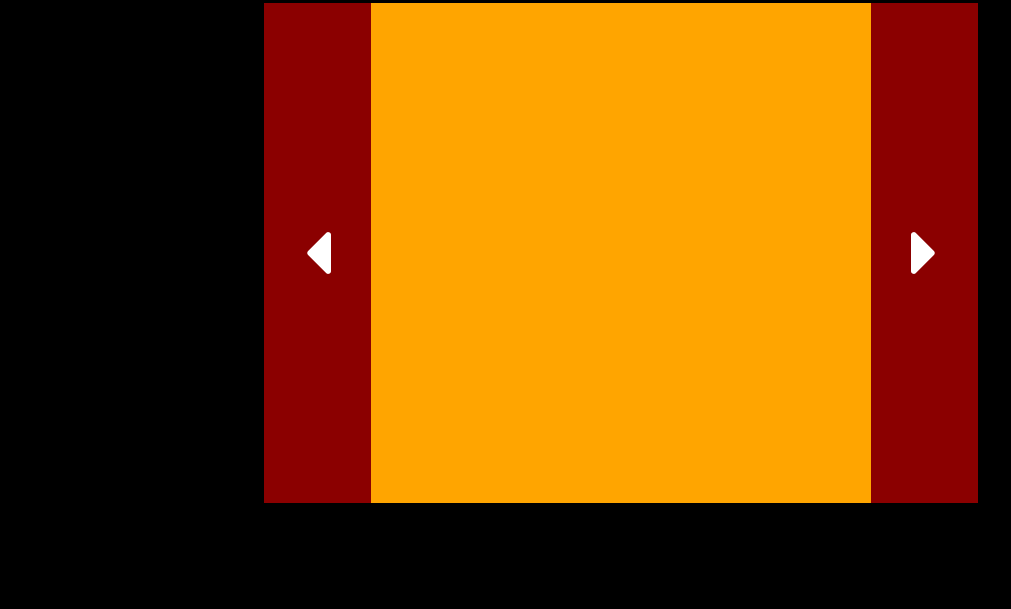
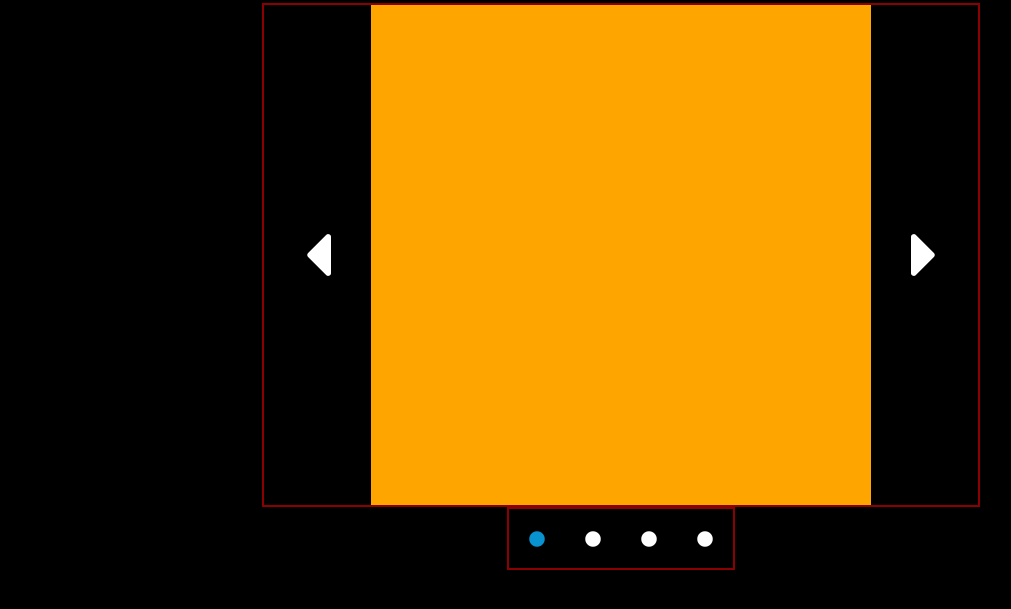
Before and after one commit to giuseppedagostino/js-jq-carousel, a plain HTML site: page index.html in a window 1280 px wide. Shown: the part 129-738 px from the top of the page, without its empty margins (19-1030 px from the left). Drawn offline with Linux system fonts and the light colour scheme.

Commit message:
Cura aspetto grafico
- Aggiunta navbar
- Realizzata con una lista e float left

```diff
--- a/css/style.css
+++ b/css/style.css
@@ -13,7 +13,6 @@ body {
   flex-direction: column;
   align-items: center;
   /* estetica */
-  font-size: 24px;
   color: white;
   background-color: black;
 }
@@ -22,11 +21,14 @@ h1 {
   align-self: flex-start;
   font-size: 48px;
 }
-.single_item {
+.not_active {
   display: none;
 }
 .active {
   display: inline-block;
+}
+.active_circle {
+  color: #0892D0;
 }
 
 /* SLIDER */
@@ -35,15 +37,15 @@ h1 {
   display: flex;
   align-items: center;
   /* estetica */
-  background-color: darkred;
+  border: 2px solid darkred;
 }
 #slider i {
   margin: 40px;
   font-size: 72px;
-  transition: 0.5s;
+  transition: 0.25s;
 }
 #slider i:hover {
-  transform: scale(1.1);
+  transform: scale(1.2);
   color: #0892D0;
   cursor: pointer;
 }
@@ -80,3 +82,21 @@ h1 {
   background-position: center;
   background-size: contain;
 }
+
+/* NAV */
+#nav {
+  border: 2px solid darkred;
+}
+#nav ul {
+  list-style: none;
+}
+#nav ul li {
+  float: left;
+  margin: 20px;
+  transition: 0.25s;
+}
+#nav ul li:hover {
+  transform: scale(1.4);
+  color: #0892D0;
+  cursor: pointer;
+}
--- a/index.html
+++ b/index.html
@@ -27,15 +27,34 @@
       <!-- container delle immagini -->
       <div class="images_container">
         <div class="active" id="maneskin"></div>
-        <div class="single_item" id="the_weekend"></div>
-        <div class="single_item" id="xxx_tentacion"></div>
-        <div class="single_item" id="linkin_park"></div>
+        <div class="not_active" id="the_weekend"></div>
+        <div class="not_active" id="xxx_tentacion"></div>
+        <div class="not_active" id="linkin_park"></div>
       </div>
 
       <!-- freccia destra -->
       <div class="next">
         <i class="fas fa-caret-right"></i>
       </div>
+
+    </div>
+
+    <!-- nav -->
+    <div id="nav">
+      <ul>
+        <li>
+          <i class="fas fa-circle active_circle"></i>
+        </li>
+        <li>
+          <i class="fas fa-circle"></i>
+        </li>
+        <li>
+          <i class="fas fa-circle"></i>
+        </li>
+        <li>
+          <i class="fas fa-circle"></i>
+        </li>
+      </ul>
     </div>
 
   </body>
```
